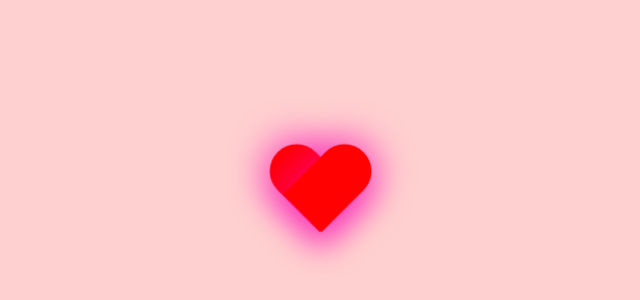
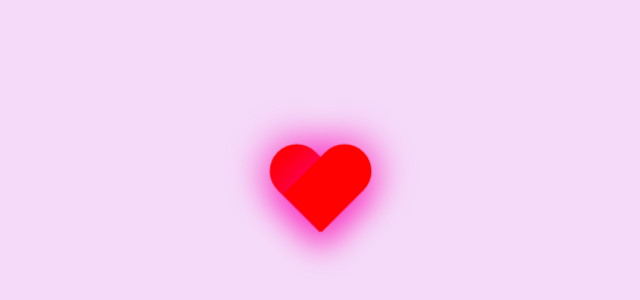
Before and after one commit to Denna0/baneyney, a plain HTML site: page index.html in a window 1280 px wide. Shown: the part 212-512 px from the top of the page, without its empty margins (334-974 px from the left). Drawn offline with Linux system fonts and the light colour scheme.

Commit message:
tiplakin kita eh

```diff
--- a/any.css
+++ b/any.css
@@ -1,5 +1,5 @@
 body {
-    background-color: #ffd0d0;
+    background-color: #f6dafa;
     margin: 0;
     padding: 0;
     display: flex;
--- a/styles.css
+++ b/styles.css
@@ -4,7 +4,7 @@ body {
     align-items: center;
     height: 100vh;
     margin: 0;
-    background-color: #ffd0d0;
+    background-color: #f6dafa;
 }
 
 .heart {
```
